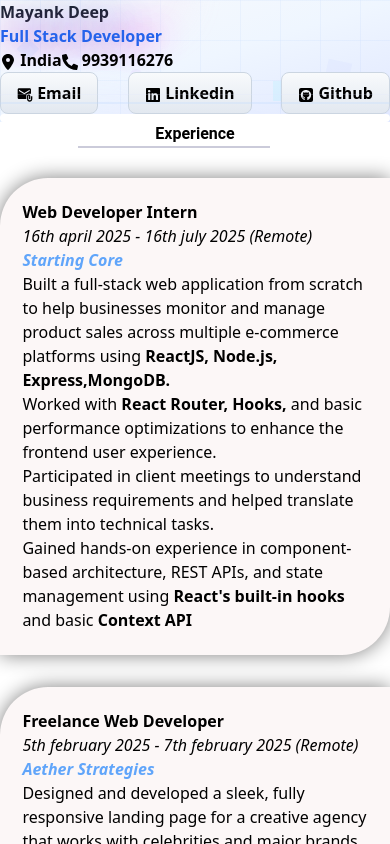
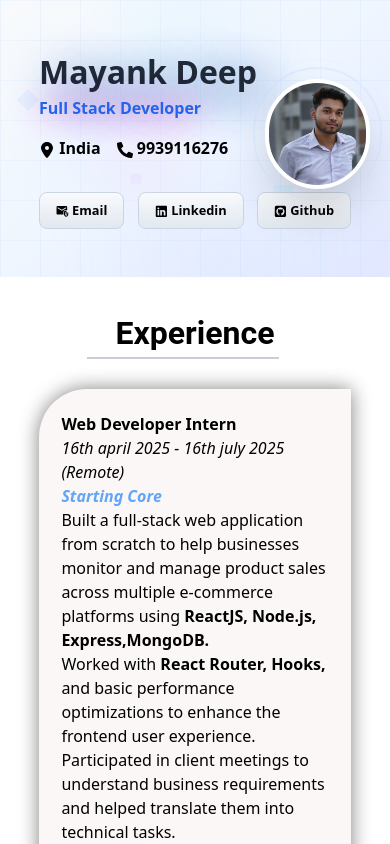
Before and after one commit to mkd21/Portfolio, a React (Vite) app: page / in a window 390 px wide. Shown: the top 844 px of the page. Built offline with nearby package versions, Linux system fonts and the light colour scheme.

Commit message:
Add resposive design code for extra small devices

```diff
--- a/src/component/Experience.jsx
+++ b/src/component/Experience.jsx
@@ -11,9 +11,9 @@
 export default function Experience() {
     return (
         <>
-            <section className=" xs400:w-[80%] xs400:mt-[2rem] xs400:pb-[3rem] xl:w-[95%] m-auto xl:mt-[4rem] xl:pb-[3rem]" >
+            <section className=" xs360:w-[80%] xs360:mt-[2rem] xs360:pb-[3rem] xs400:w-[80%] xs400:mt-[2rem] xs400:pb-[3rem] xl:w-[95%] m-auto xl:mt-[4rem] xl:pb-[3rem]" >
 
-                <section className=" text-center xs400:text-[2rem] xl:text-[2.8rem] font-roboto font-[600]">
+                <section className=" text-center xs360:text-[2rem] xs400:text-[2rem] xl:text-[2.8rem] font-roboto font-[600]">
                     <h1 className={experienceStyle.experienceHeading} >Experience</h1>
                 </section>
 
--- a/src/component/LandingPage.jsx
+++ b/src/component/LandingPage.jsx
@@ -9,7 +9,7 @@
 
 export default function LandingPage() {
     return (
-        <div className=" xs400:pt-[3rem] xl:pt-0 relative overflow-hidden bg-gradient-to-br from-slate-50 via-blue-50 to-indigo-100
+        <div className=" xs360:pt-[3rem] xs400:pt-[3rem] xl:pt-0 relative overflow-hidden bg-gradient-to-br from-slate-50 via-blue-50 to-indigo-100
             xl:h-[30rem] ">
             {/* Background Pattern */}
             <div className="absolute inset-0 opacity-60">
@@ -37,18 +37,18 @@
 
             {/* Content */}
             <div className="relative z-10">
-                <header className=" xs400:w-[80%] xs400:m-auto xl:w-[100%] xl:flex xl:justify-around xl:items-center xl:pt-[3rem]">
-                    <section className="xs400:mb-12 xl:mb-0 xs400:w-[67%] xl:w-[33%] ">
-                        <section className=" xs400:mb-4 ">
-                            <h1 className=" xs400:text-[2.2rem] xs400:mb-2 xl:text-[4rem] xl:font-[700] text-gray-800" style={{fontWeight: "600",textShadow: "rgb(21 76 160) 14px 12px 45px" }}>
+                <header className=" xs360:w-[80%] xs360:m-auto xs400:w-[80%] xs400:m-auto xl:w-[100%] xl:flex xl:justify-around xl:items-center xl:pt-[3rem]">
+                    <section className=" xs360:mb-12 xs400:mb-12 xl:mb-0 xs400:w-[67%] xl:w-[33%] ">
+                        <section className=" xs360:mb-4 xs400:mb-4 ">
+                            <h1 className=" xs360:text-[2rem] xs400:text-[2.2rem] xs400:mb-2 xl:text-[4rem] xl:font-[700] text-gray-800" style={{fontWeight: "600",textShadow: "rgb(21 76 160) 14px 12px 45px" }}>
                                 Mayank Deep
                             </h1>
-                            <h2 className="text-blue-600 font-[600] xs400:text-[1.3rem] xl:text-[1.6rem]" style={{textShadow: "0 0 30px #e950d2"}} >Full Stack Developer</h2>
+                            <h2 className="text-blue-600 font-[600] xs360:text-[1rem] xs400:text-[1.3rem] xl:text-[1.6rem]" style={{textShadow: "0 0 30px #e950d2"}} >Full Stack Developer</h2>
                         </section>
 
                         {/* location and contact number */}
-                        <section className="font-[600] xs400:text-[1.2rem] xl:text-[1.6rem] xl:mt-[0.7rem] xl:mb-[2rem]">
-                            <h2 style={{ "display": "inline" }} className=" xs400:mr-4 xl:mr-8 xl:me-[2rem]">
+                        <section className="font-[600] xs360:text-[1rem] xs400:text-[1.2rem] xl:text-[1.6rem] xl:mt-[0.7rem] xl:mb-[2rem]">
+                            <h2 style={{ "display": "inline" }} className=" xs360:mr-4 xs400:mr-4 xl:mr-8 xl:me-[2rem]">
                                 <FaLocationDot style={{ color: "black", "display": "inline" }} /> India
                             </h2>
                             <h2 style={{ "display": "inline" }}>
@@ -57,7 +57,7 @@
                         </section>
 
                         {/* links */}
-                        <section className="flex justify-between xs400:w-[160%] xs400:mt-4 xl:w-[100%] ">
+                        <section className="flex justify-between xs360:w-[100%] xs360:text-[0.8rem] xs360:mt-8 xs400:w-[160%] xs400:text-[1.1rem] xs400:mt-4 xl:w-[100%] ">
                             {/* email */}
                             <button className="inline-flex cursor-pointer items-center gap-1 rounded-lg border border-slate-300 bg-gradient-to-b from-slate-50 to-slate-200 px-4 py-2 font-semibold hover:from-gray-200 hover:to-slate-300 focus-visible:outline-none focus-visible:ring-1 focus-visible:ring-slate-300 focus-visible:ring-offset-2 active:opacity-100 xl:w-[8rem] backdrop-blur-sm">
                                 <a className="w-[100%]" href="https://mail.google.com/mail/?view=cm&to=mayankdeep217@gmail.com" target="_blank" rel="noopener noreferrer">
@@ -81,7 +81,7 @@
                         </section>
                     </section>
 
-                    <div className="xs400:w-[28%] xs400:absolute xs400:top-0 xs400:left-[67%] xl:relative xl:left-0 xl:w-[30%] xl:min-h-[48vh]">
+                    <div className=" xs360:w-[27%] xs360:absolute xs360:top-[31px] xs360:left-[68%] xs400:w-[28%] xs400:absolute xs400:top-0 xs400:left-[67%] xl:relative xl:left-0 xl:w-[30%] xl:min-h-[48vh]">
                         <Tilt
                             tiltMaxAngleX={25}
                             tiltMaxAngleY={25}
@@ -91,7 +91,7 @@
                             gyroscope={true}
                             className="hover:bg-transparent focus:bg-transparent active:bg-transparent outline-none"
                         >
-                            <div className=" xs400:h-[13vh] xl:w-[100%] xl:block xl:h-[48vh] rounded-full bg-gray-900 bg-[url('../../assets/dev-image/my-image.jpg')] bg-cover bg-center border-4 border-white shadow-2xl relative">
+                            <div className=" xs360:h-[13vh] xs400:h-[13vh] xl:w-[100%] xl:block xl:h-[48vh] rounded-full bg-gray-900 bg-[url('../../assets/dev-image/my-image.jpg')] bg-cover bg-center border-4 border-white shadow-2xl relative">
                                 {/* Decorative ring around profile */}
                                 <div className="absolute -inset-4 rounded-full border-2 border-blue-200 opacity-30"></div>
                                 <div className="absolute -inset-6 rounded-full border border-indigo-100 opacity-20"></div>
--- a/src/styles/experience.module.css
+++ b/src/styles/experience.module.css
@@ -1,4 +1,27 @@
-@media (min-width: 300px) and (max-width: 500px) {
+@media (min-width: 300px) and (max-width: 400px) {
+  .experienceHeading {
+    position: relative;
+  }
+  .experienceHeading::after {
+    position: absolute;
+    content: "";
+    display: block;
+    width: 12rem;
+    height: 2px;
+    background-color: #cbcbda;
+    left: 3rem;
+  }
+  .experienceSectionShadow {
+    box-shadow: 0px 0px 20px grey;
+    border-radius: 3rem 0;
+    margin-top: 2rem;
+    padding: 1.4rem;
+    background-color: #fcf7f7;
+  }
+}
+
+
+@media (min-width: 400px) and (max-width: 600px) {
   .experienceHeading {
     position: relative;
   }
--- a/tailwind.config.js
+++ b/tailwind.config.js
@@ -13,7 +13,7 @@
     },
     screens: {
       'xs320': '320px',  // extra small
-      "xs60" : "360px",
+      "xs360" : "360px",
       'xs400': '400px', // custom breakpoint
       ...require('tailwindcss/defaultTheme').screens,
     }
```
